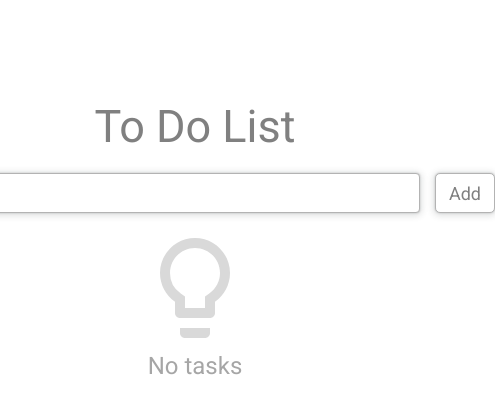
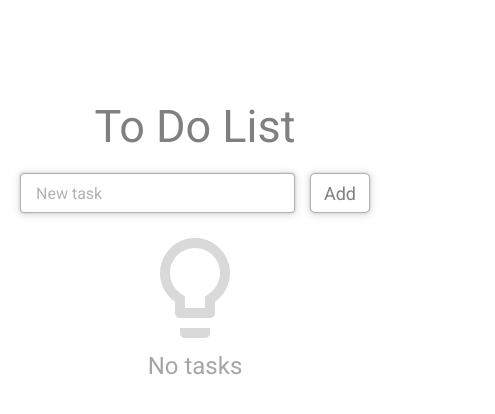
Before and after one commit to ephraimbinyamin/ToDo, a React (Create React App) app: page / in a window 390 px wide. Shown: the top 414 px of the page, 495 px wide, since content can reach past the window. Built offline with nearby package versions, Linux system fonts and the light colour scheme.

Commit message:
Add mobile adaptive

```diff
--- a/src/components/App/app.scss
+++ b/src/components/App/app.scss
@@ -1,11 +1,9 @@
 @import '../../style/variables.scss';
 
 .app {
-    position: absolute;
-    top: 100px;
-    left: 50%;
-    transform: translateX(-50%);
-    width: 600px;
+    max-width: 600px;
+    margin: 100px auto 0;
+    padding: 0 20px;
     &__header {
         color: $grey;
         font-size: 45px;
--- a/src/components/TodoAddInput/todoAddInput.scss
+++ b/src/components/TodoAddInput/todoAddInput.scss
@@ -2,15 +2,16 @@
 @import '../../style/variables.scss';
 
 .todoAddInput {
-    display: flex;
-    justify-content: space-between;
-    align-items: center;
+    display: grid;
+    justify-content: normal;
+    grid-template: 40px / auto 60px;
+    gap: 15px;
     height: 40px;
     margin-top: 20px;
     &__input {
         display: block;
         height: 100%;
-        width: 525px;
+        width: 100%;
         border: 1px solid $lightgrey;
         border-radius: 4px;
         box-shadow: $box-shadow;
--- a/src/components/TodoItem/TodoItem.js
+++ b/src/components/TodoItem/TodoItem.js
@@ -5,13 +5,13 @@ const TodoItem = ({text , isChecked , deleteTask , toggleCheckTask}) => {
     const todoItemTextClassNames = isChecked ? "todoItem__text todoItem__text-crossed" : "todoItem__text";
 
     const unchecked = (
-        <svg className="todoItem__checkbox_icon" xmlns="http://www.w3.org/2000/svg" width="24" height="24" viewBox="0 0 24 24" fill="#000">
+        <svg className="todoItem__checkbox_icon todoItem__checkbox_icon-unchecked" xmlns="http://www.w3.org/2000/svg" width="24" height="24" viewBox="0 0 24 24" fill="#000">
             <path d="M19 5v14H5V5h14m0-2H5c-1.1 0-2 .9-2 2v14c0 1.1.9 2 2 2h14c1.1 0 2-.9 2-2V5c0-1.1-.9-2-2-2z"/>
         </svg>
     );
 
     const checked = (
-        <svg className="todoItem__checkbox_icon" xmlns="http://www.w3.org/2000/svg" width="24" height="24" viewBox="0 0 24 24" fill="#000"><path d="M19 3H5c-1.1 0-2 .9-2 2v14c0 1.1.9 2 2 2h14c1.1 0 2-.9 2-2V5c0-1.1-.9-2-2-2zm0 16H5V5h14v14z"/>
+        <svg className="todoItem__checkbox_icon todoItem__checkbox_icon-checked" xmlns="http://www.w3.org/2000/svg" width="24" height="24" viewBox="0 0 24 24" fill="#000"><path d="M19 3H5c-1.1 0-2 .9-2 2v14c0 1.1.9 2 2 2h14c1.1 0 2-.9 2-2V5c0-1.1-.9-2-2-2zm0 16H5V5h14v14z"/>
             <path d="M18 9l-1.4-1.4-6.6 6.6-2.6-2.6L6 13l4 4z"/>
         </svg>
     );
--- a/src/components/TodoItem/todoItem.scss
+++ b/src/components/TodoItem/todoItem.scss
@@ -5,7 +5,7 @@
     z-index: 5;
     min-height: 40px;
     width: 100%;
-    padding: 9px 50px;
+    padding: 9.5px 50px;
     border: 1px solid $lightgrey;
     list-style-type: none;
     &:hover {
@@ -16,6 +16,9 @@
     &:focus {
         z-index: 10;
         border: 1px solid black;
+        @media (max-width: 767px) {
+            border: 1px solid $lightgrey;
+        }
     }
     &:first-child {
         border-top-right-radius: 5px;
@@ -30,21 +33,38 @@
     }
     &__checkbox {
         position: absolute;
-        top: 10.5px;
-        left: 25px;
-        height: 17px;
-        width: 17px;
+        top: 9.5px;
+        left: 22px;
+        height: 19px;
+        width: 19px;
         cursor: pointer;
+        @media (max-width: 767px) {
+            cursor: default;
+        }
         &_icon {
             position: absolute;
             top: 0;
             left: 0;
             height: 100%;
             width: 100%;
-            fill: grey;
             transition: all 0.3s;
-            &:hover {
-                fill: black;
+            &-unchecked {
+                fill: grey;
+                &:hover {
+                    fill: black;
+                }
+                @media (max-width: 767px) {
+                    fill: black;
+                }
+            }
+            &-checked {
+                fill: grey;
+                &:hover {
+                    fill: black;
+                    @media (max-width: 767px) {
+                        fill: grey;
+                    }
+                }
             }
         }
         input {
@@ -52,7 +72,7 @@
         }
     }
     &__text {
-        width: 500px;
+        max-width: 500px;
         word-wrap: break-word;
         &-crossed {
             color: grey;
@@ -71,6 +91,9 @@
         cursor: pointer;
         &:hover {
             background-color: rgba(95,99,104,0.157);
+        }
+        @media (max-width: 767px) {
+            cursor: default;
         }
         span {
             position: absolute;
--- a/src/style/buttons.scss
+++ b/src/style/buttons.scss
@@ -12,5 +12,18 @@
         color: #fff;
         background-color: #4d4d4d;
         border: 1px solid #4d4d4d;
+        @media (max-width: 767px) {
+            color: #808080;
+            background-color: white;
+            border: 1px solid #b3b3b3;
+        }
+    }
+    @media (max-width: 767px) {
+        cursor: default;
+        &:active {
+            color: #fff;
+            background-color: #4d4d4d;
+            border: 1px solid #4d4d4d;
+        }
     }
 }
```
